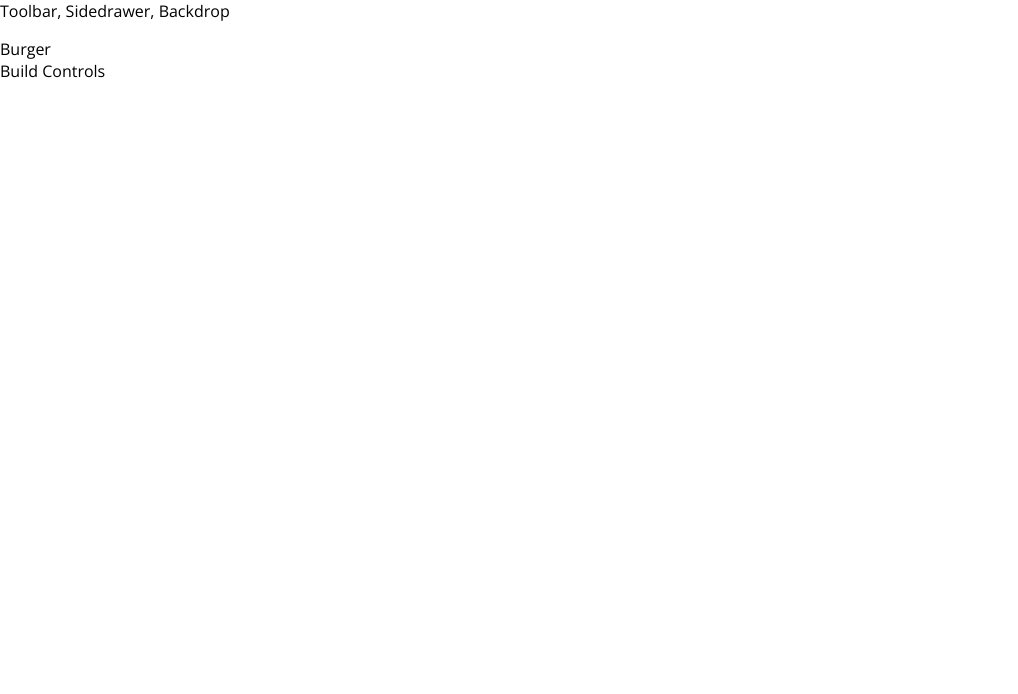
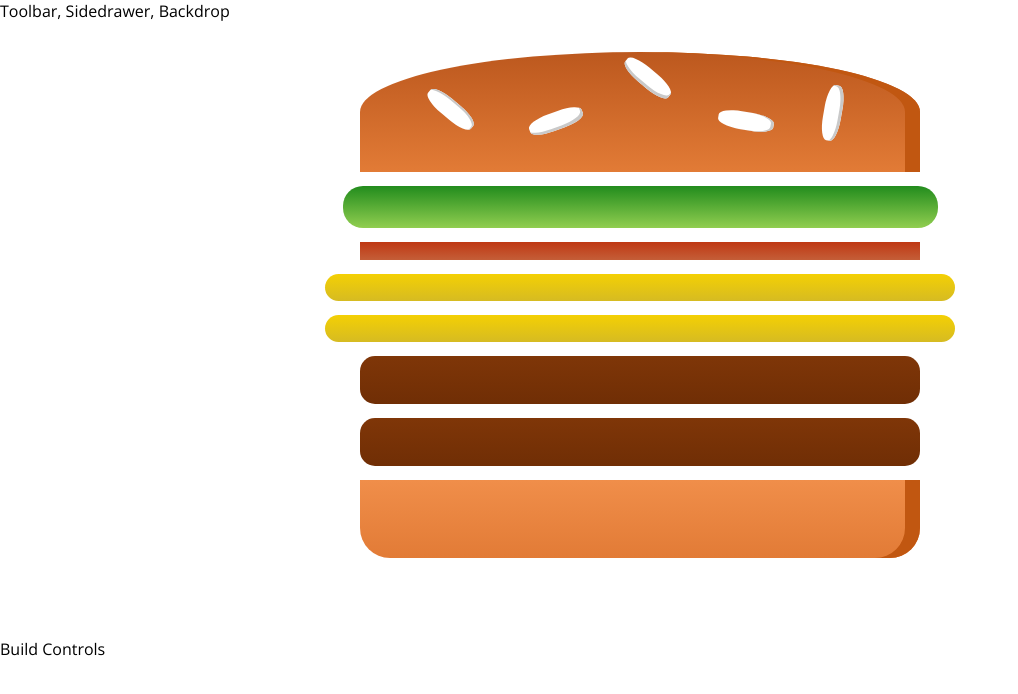
Before and after one commit to elliotkim916/burgerBuilder, a React app: page / in a window 1280 px wide. Shown: the top 694 px of the page, without its empty margins (0-1018 px from the left). Built offline with nearby package versions, Linux system fonts and the light colour scheme.

Commit message:
Updated, able to add burger ingredients dynamically

```diff
--- /dev/null
+++ b/src/components/Burger/Burger.css
@@ -0,0 +1,31 @@
+.Burger {
+  width: 100%;
+  margin: auto;
+  height: 250px;
+  overflow: scroll;
+  text-align: center;
+  font-weight: bold;
+  font-size: 1.2rem;
+}
+
+@media(min-width: 500px) and (min-height: 400px) {
+  .Burger {
+    width: 350px;
+    height: 300px;
+  }
+}
+
+
+@media(min-width: 500px) and (min-height: 401px) {
+  .Burger {
+    width: 450px;
+    height: 400px;
+  }
+}
+
+@media(min-width: 1000px) and (min-height: 700px) {
+  .Burger {
+    width: 700px;
+    height: 600px;
+  }
+}
--- a/src/components/Burger/Burger.js
+++ b/src/components/Burger/Burger.js
@@ -0,0 +1,24 @@
+import React from 'react';
+import classes from './Burger.css';
+import BurgerIngredient from './BurgerIngredient/BurgerIngredient';
+
+const burger = (props) => {
+  const transformedIngredients = Object.keys(props.ingredients)
+    .map(igKey => {
+      console.log('igKey', igKey);
+      return [...Array(props.ingredients[igKey])].map((_, i) => {  // gives an array with a specific number of spaces
+        console.log(i);
+        return <BurgerIngredient key={igKey + i} type={igKey} />; // corresponding ingredient
+      });
+    });
+
+  return (
+    <div className={classes.Burger}>
+      <BurgerIngredient type="bread-top" />
+      {transformedIngredients}
+      <BurgerIngredient type="bread-bottom" />
+    </div>
+  );
+};
+
+export default burger;
--- a/src/components/Burger/BurgerIngredient/BurgerIngredient.js
+++ b/src/components/Burger/BurgerIngredient/BurgerIngredient.js
@@ -9,7 +9,7 @@
 
     switch(this.props.type) {
       case('bread-bottom'):
-        ingredient = <div className="classes.BreadBottom"></div>;
+        ingredient = <div className={classes.BreadBottom}></div>;
         break;
       case('bread-top'):
         ingredient = (
--- a/src/containers/BurgerBuilder/BurgerBuilder.js
+++ b/src/containers/BurgerBuilder/BurgerBuilder.js
@@ -1,11 +1,25 @@
 import React from 'react';
 import Aux from '../../hoc/Aux';
+import Burger from '../../components/Burger/Burger';
 
 class BurgerBuilder extends React.Component {
+  // constructor(props) {
+  //   super(props);
+  //   this.state = {}
+  // }
+  state = {
+    ingredients: {
+      salad: 1,
+      bacon: 1,
+      cheese: 2,
+      meat: 2
+    }
+  };
+
   render() {
     return (
       <Aux>
-        <div>Burger</div>
+        <Burger ingredients={this.state.ingredients} />
         <div>Build Controls</div>
       </Aux>
     );
```
